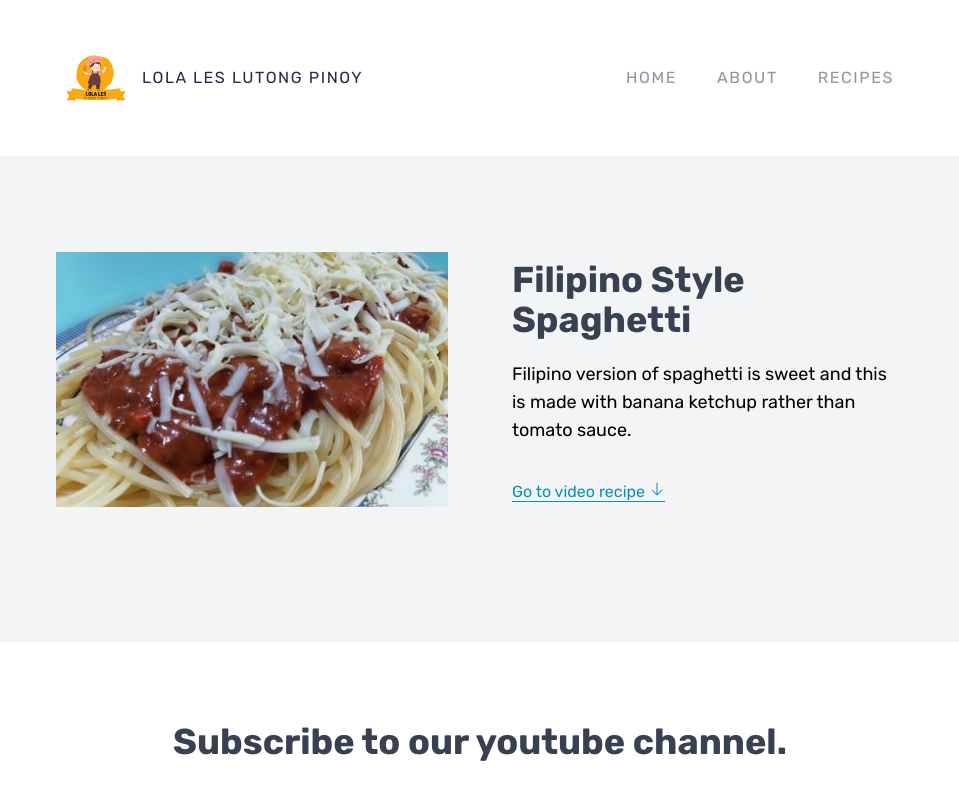
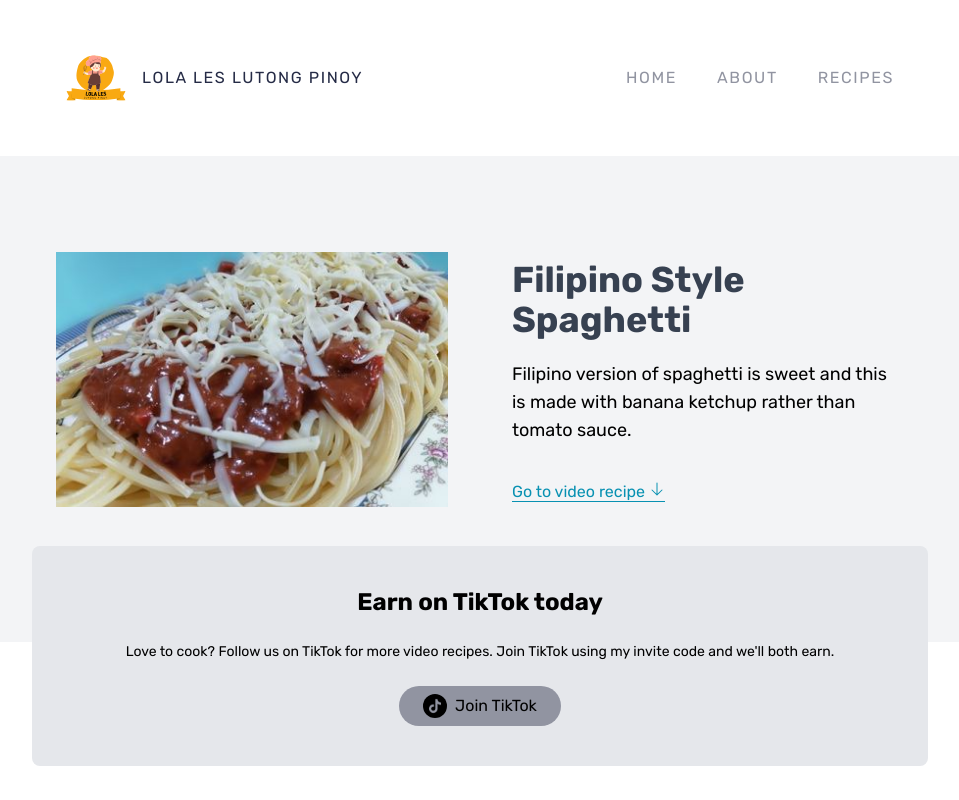
Before and after one commit to mdverdera/lolaleslutongpinoy, a Next.js app: page /recipes/43a33817-eef7-4794-9f02-7218a5aa7bcc in a window 1280 px wide. Shown: the top 800 px of the page, without its empty margins (160-1119 px from the left). Built offline with nearby package versions, Linux system fonts and the light colour scheme.

Commit message:
Add tiktok join section.

```diff
--- a/pages/recipes/[recipeId].tsx
+++ b/pages/recipes/[recipeId].tsx
@@ -68,8 +68,33 @@ const RecipeDetail = ({
         </div>
       </section>
 
+      {/* Join TikTok Section */}
+      <section id="joinTikTok" className="relative px-6 lg:px-0">
+        <div className="relative -top-24 max-w-lg mx-auto p-10 px-6 space-y-6 text-center rounded-lg bg-gray-200 lg:max-w-4xl lg:px-16">
+          <h5 className="text-2xl font-bold">Earn on TikTok today</h5>
+          <p className="text-sm">
+            {`Love to cook? Follow us on TikTok for more video recipes. Join
+            TikTok using my invite code and we'll both earn.`}
+          </p>
+
+          {/* TikTok Button Container */}
+          <Link href="https://vt.tiktok.com/ZSRtr9ecP/" passHref>
+            <div className="py-2 px-6 rounded-full inline-flex items-center bg-grayishBlue cursor-pointer hover:scale-95">
+              <picture>
+                <img
+                  src="/img/icon-tiktok.svg"
+                  alt="tiktok"
+                  className="h-6 rounded-full mr-2"
+                />
+              </picture>
+              <span> Join TikTok</span>
+            </div>
+          </Link>
+        </div>
+      </section>
+
       <section id="videoRecipe">
-        <div className="max-w-lg mx-auto text-center px-2 my-20 lg:px-10 lg:max-w-4xl">
+        <div className="max-w-lg mx-auto text-center px-2  mb-20 lg:px-10 lg:max-w-4xl">
           <h3 className="mb-8 text-xl font-bold text-gray-700 lg:text-4xl">
             Subscribe to our youtube channel.
           </h3>
```
